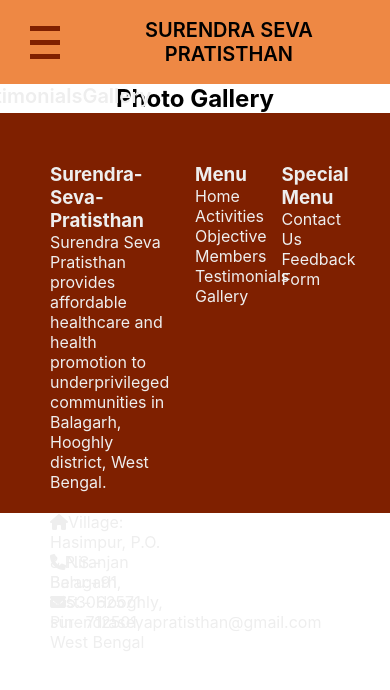
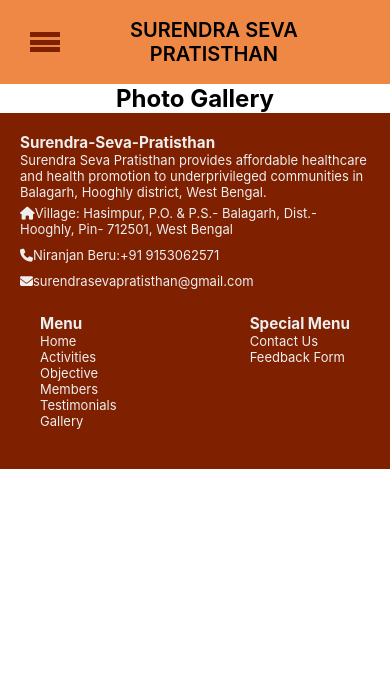
Before and after one commit to Dragoon4002/Surendra-Seva-Pratisthan, a React (Create React App) app: page /gallery in a window 390 px wide. Shown: the top 690 px of the page. Built offline with nearby package versions, Linux system fonts and the light colour scheme.

Commit message:
Adding responsiveness in home page

```diff
--- a/src/components/Footer.css
+++ b/src/components/Footer.css
@@ -5,19 +5,44 @@ footer{
     display: flex;
     flex-direction: row;
     justify-content: space-between;
-    align-items: center;
+    align-items: flex-start;
     max-height: 500px;
 }
 
-footer>div{text-align: left;display: flex;flex-direction: column;justify-content: flex-start;height: 300px;}
-footer>div:nth-of-type(1){width: 30vw;}
-footer>div:not(:nth-of-type(1)){width: 15vw;}
-footer .socials{text-align: left;width: 40vw;}
+footer>div{text-align: left;display: flex;justify-content: flex-start;width: 40vw;}
+footer .socials{flex-direction: column;}
+footer .Menu{flex-direction: row;justify-content: space-evenly;}
 
 footer .socials ul{display: flex;flex-direction: column;}
-footer .socials ul li{height: 30px;padding: 20px 0px;}
+footer .socials ul li{
+    height: fit-content;
+    margin: 10px 0px;
+}
 
 li a{font-style: none;text-decoration: none;color: var(--first);transition: 0.5s ease;}
 li a:hover{color: #ffaaaa;}
 
 footer *{list-style: none;}
+
+
+@media screen and (max-width: 768px){
+    footer{
+        max-height: max-content;
+        flex-direction: column;
+        font-size: small;
+        padding: 20px;
+    }
+    footer > div{
+        width: 100%;
+
+    }
+
+    footer>div:is(.socials) ul li{
+        margin: 5px 0px;
+        padding: 0;
+    }
+    footer>div.Menu{
+        padding: 20px;
+        justify-content: space-between;
+    }
+}
--- a/src/components/Footer.js
+++ b/src/components/Footer.js
@@ -17,6 +17,7 @@ const Footer = () => {
             </ul>
         </div>
         <div className='Menu'>
+            <div className='mainMenu'>
                 <h3>Menu</h3>
                 <ul>
                     <li><Link to="/">Home</Link></li>
@@ -27,13 +28,14 @@ const Footer = () => {
                     <li><Link to="/gallery">Gallery</Link></li>
                 </ul>
             </div>
-        <div className='extra Menu'>
+            <div className='extraMenu'>
                 <h3>Special Menu</h3>
                 <ul>
                     <li><Link to="/contactus">Contact Us</Link></li>
                     <li><Link to="/feedback">Feedback Form</Link></li>
                 </ul>
             </div>
+        </div>
     </footer>
   )
 }
--- a/src/components/Header.css
+++ b/src/components/Header.css
@@ -19,7 +19,7 @@ header .logo{
 header nav{display: flex;flex-direction: row;justify-content: space-between;width: 50vw;align-items: center;}
 header .hamburger {display: flex;flex-direction: row;width: 55vw;}/*55 will be reduced to 50 when span will be changed to display none*/
 header .hamburger .hamburger-icon{display: none;flex-direction: column;justify-content: space-evenly;}
-header .hamburger .hamburger-icon span{background-color: var(--third);height: 5px;width: 30px;display: block;}
+header .hamburger .hamburger-icon span{background-color: var(--third);height: 5px;width: 30px;display: block;transition: 0.5s ease;}
 
 header nav ul{
     display: flex;
@@ -44,15 +44,8 @@ header button{
 
 @media screen and (max-width: 768px){
     header{flex-direction: row-reverse;}
-    header .hamburger {width: 20vw;}
-    header .hamburger .hamburger-icon{display: flex;height: 6vh;}
-    header .hamburger nav{
-        position: absolute;
-        background-color: var(--second);
-        flex-direction: column;
-        top: 10vh;
-        left: -100%;
-    }
+    header .hamburger {width: 10vw;height: 5vh;align-items: center;display: flex;}
+    header .hamburger .hamburger-icon{display: flex;height: 3vh;}
     header .logo{
         font-size: 20px;
         font-weight: 600;
@@ -61,6 +54,30 @@ header button{
     /*Hamburger Selection and diselect*/
     /*Change the display of each span to absolute and then rotate them*/
     header .hamburger .hamburger-icon.click span:nth-of-type(1){
-        display: block;
+        position: absolute;
+        transform: rotateZ(45deg);
     }
+    header .hamburger .hamburger-icon.click span:nth-of-type(2){
+        position: absolute;
+        transform: rotateY(90deg);
+    }
+    header .hamburger .hamburger-icon.click span:nth-of-type(3){
+        position: absolute;
+        transform: rotateZ(-45deg);
+    }
+
+    header nav{
+        flex-direction: column;
+        position: absolute;
+        background-color: var(--second);
+        justify-content: space-evenly;
+        height: 90vh;
+        top: 10vh;
+        left: -100%;
+    }
+    header nav ul{
+        height: 70vh;
+        flex-direction: column;
+    }
+    header nav.selected{left: 0;}
 }
--- a/src/components/Header.js
+++ b/src/components/Header.js
@@ -29,7 +29,7 @@ const Header = () => {
             <li><Link to="/testimonials">Testimonials</Link></li>
             <li><Link to="/gallery">Gallery</Link></li>
           </ul>
-          <Link to="/donation"><button>Donation</button></Link>
+          <Link to="/donation"><button>Donate Now</button></Link>
         </nav>
       </div>
     </header>
--- a/src/pages/Activities.js
+++ b/src/pages/Activities.js
@@ -3,6 +3,8 @@ import Header from '../components/Header'
 import Footer from '../components/Footer'
 
 const Activities = () => {
+    const annual_activities = [];
+    const project_report = [];
   return (
     <main>
         <Header/>
@@ -17,20 +19,26 @@ const Activities = () => {
             <h2>Annual Activities</h2>
             <h4>For further detailed list of activities please check the doucuments given below</h4>
             <ul>
-                <li></li>
-                <li></li>
-                <li></li>
-                <li></li>
+                {annual_activities.map(activity=>{
+                    return(
+                        <li>
+                            /Something something
+                        </li>
+                    )
+                })}
             </ul>
         </div>
         <div className='Project-Reports'>
             <h2>Project Reports</h2>
             <h4>For further detailed list of our Project Reports please check the doucuments given below</h4>
             <ul>
-                <li></li>
-                <li></li>
-                <li></li>
-                <li></li>
+                {project_report.map(activity=>{
+                    return(
+                        <li>
+                            /Something something
+                        </li>
+                    )
+                })}
             </ul>
         </div>
         <div></div>
--- a/src/pages/HomePage.css
+++ b/src/pages/HomePage.css
@@ -61,5 +61,11 @@ button.Donate{
 
 
 @media screen and (max-width: 768px){
-    .banner{display: none;}
+    .title{font-size: small;height: 70vh;display: flex;justify-content: end;padding: 0;background-image: linear-gradient( #00000000 30%, #00000088 50%, #000000 100%); color: var(--first);}
+    .title span{width: 100%;height: 30vh;align-self: flex-end;margin: 20px;}
+    .title span button{width: 50vw;padding: 10px 0px;max-width: 50%;font-size: small;}
+    .aboutUs{flex-direction: column-reverse;font-size: small;}
+    .aboutUs .banner{height: 30vh;}
+    .aboutUs .banner ul{height: 30vh;}
+    .aboutUs .Text{padding: 20px;}
 }
--- a/src/pages/Member.css
+++ b/src/pages/Member.css
@@ -7,7 +7,7 @@
 }
 
 .member .ourMember ul li{
-    background-color: aqua;
+    background-color: #00000011;
     margin: 10px;
     width: 400px;
     height: 100px;
@@ -36,4 +36,23 @@
 
 .member .newMember{
     text-align: left;
+    margin: 50px;
 }
+
+@media screen and (max-width: 768px){
+    .member .ourMember ul li.newMember{
+        display: flex;
+        flex-direction: column;
+        justify-content: space-evenly;
+    }
+    .member .ourMember ul li.newMember button{
+        background-color: var(--third);
+        color: var(--first);
+        width: 30vw;
+        height: 5vh;
+        border-radius: 20px;
+    }
+    .member div.newMember{
+        margin: 30px;
+    }
+}
--- a/src/pages/Testimonial.css
+++ b/src/pages/Testimonial.css
@@ -0,0 +1 @@
+@media screen and (max-width: 768px){}
```
Also changed, not shown: src/pages/Feedback.css (added). Lines whose indentation alone changed are shown as unchanged.
